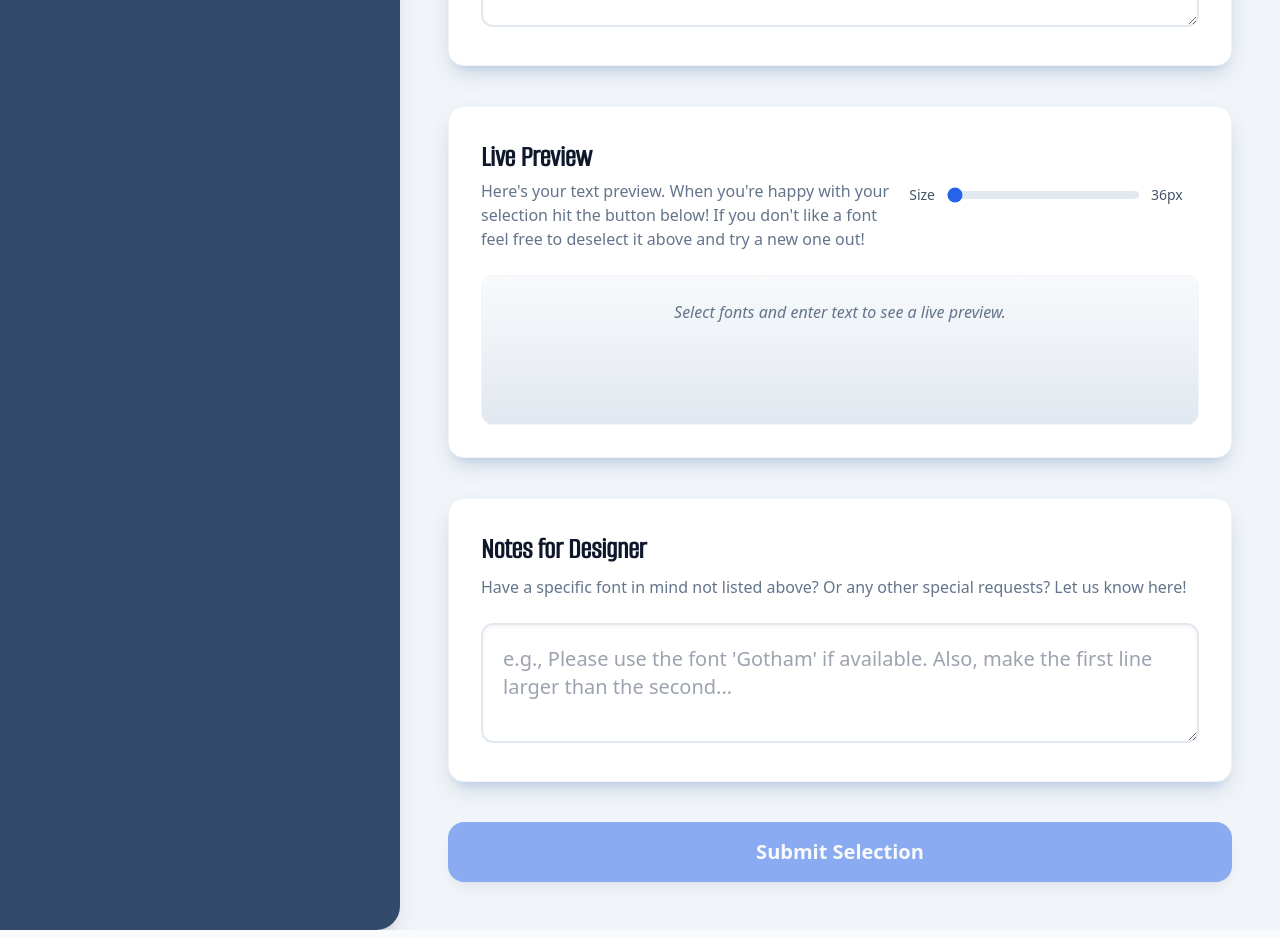
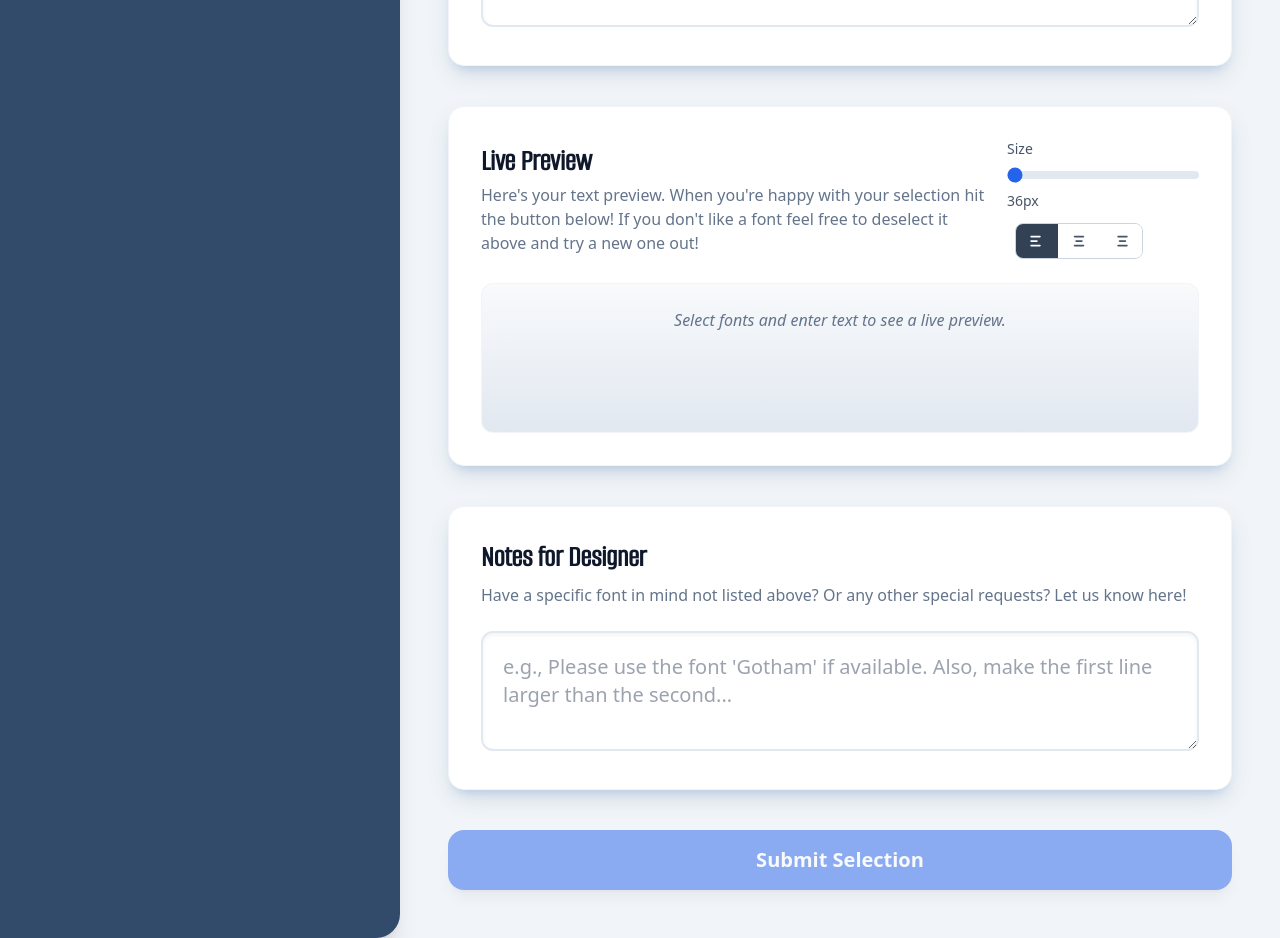
Before and after one commit to Arch-Tom/archfonthub, a React (Vite) app: page / in a window 1280 px wide. Shown: the part 1740-2678 px from the top of the page. Built offline with nearby package versions, Linux system fonts and the light colour scheme; a web font is replaced by a local one.

Commit message:
Add alignment icon controls and SVG alignment support

```diff
--- a/src/App.jsx
+++ b/src/App.jsx
@@ -21,6 +21,52 @@ const FormInput = ({ label, id, value, onChange, required = false, isOptional =
         />
     </div>
 );
+
+// NEW: inline alignment icon (no external icon library)
+const AlignIcon = ({ align = 'left' }) => {
+    const isLeft = align === 'left';
+    const isCenter = align === 'center';
+    const isRight = align === 'right';
+
+    return (
+        <svg
+            width="18"
+            height="18"
+            viewBox="0 0 24 24"
+            aria-hidden="true"
+            focusable="false"
+            className="block"
+        >
+            {/* top line */}
+            <rect
+                x={isLeft ? 3 : isCenter ? 5 : 7}
+                y="5"
+                width="14"
+                height="2.2"
+                rx="1.1"
+                fill="currentColor"
+            />
+            {/* middle line */}
+            <rect
+                x={isLeft ? 3 : isCenter ? 7 : 9}
+                y="11"
+                width="10"
+                height="2.2"
+                rx="1.1"
+                fill="currentColor"
+            />
+            {/* bottom line */}
+            <rect
+                x={isLeft ? 3 : isCenter ? 5 : 7}
+                y="17"
+                width="14"
+                height="2.2"
+                rx="1.1"
+                fill="currentColor"
+            />
+        </svg>
+    );
+};
 
 const App = () => {
     const WORKER_URL = "https://customerfontselection-worker.tom-4a9.workers.dev";
@@ -105,6 +151,10 @@ const App = () => {
     const [selectedFonts, setSelectedFonts] = useState([]);
     const [customText, setCustomText] = useState('');
     const [fontSize, setFontSize] = useState(36);
+
+    // Alignment state
+    const [textAlign, setTextAlign] = useState('left'); // 'left' | 'center' | 'right'
+
     const [customerNotes, setCustomerNotes] = useState('');
     const [message, setMessage] = useState('');
     const [showMessageBox, setShowMessageBox] = useState(false);
@@ -236,6 +286,12 @@ const App = () => {
         const svgWidth = 800;
         let y = padding;
 
+        const aligned = (() => {
+            if (textAlign === 'center') return { x: svgWidth / 2, anchor: 'middle' };
+            if (textAlign === 'right') return { x: svgWidth - padding, anchor: 'end' };
+            return { x: padding, anchor: 'start' };
+        })();
+
         const escapeXml = (unsafe) => unsafe.replace(/[<>&'"]/g, c => {
             switch (c) {
                 case '<': return '&lt;';
@@ -243,6 +299,7 @@ const App = () => {
                 case '&': return '&amp;';
                 case '\'': return '&apos;';
                 case '"': return '&quot;';
+                default: return c;
             }
         });
 
@@ -330,7 +387,7 @@ const App = () => {
                 lines.forEach((line) => {
                     const sanitizedLine = escapeXml(line);
                     contentY += (fontSize * 1.4);
-                    svgElements += `<text x="${padding}" y="${contentY}" font-family="${activeFontFamily}" font-size="${fontSize}" fill="#181717">${sanitizedLine}</text>\n`;
+                    svgElements += `<text x="${aligned.x}" y="${contentY}" text-anchor="${aligned.anchor}" font-family="${activeFontFamily}" font-size="${fontSize}" fill="#181717">${sanitizedLine}</text>\n`;
                 });
 
                 if (fontIndex < selectedFonts.length - 1) {
@@ -559,7 +616,7 @@ const App = () => {
                                         If you don't like a font feel free to deselect it above and try a new one out!
                                     </p>
                                 </div>
-                                <div className="flex items-center gap-3">
+                                <div className="flex items-center gap-3 flex-wrap">
                                     <label htmlFor="fontSizeSlider" className="text-sm font-medium text-slate-600">Size</label>
                                     <input
                                         id="fontSizeSlider"
@@ -572,6 +629,25 @@ const App = () => {
                                         className="w-32 lg:w-48 h-2 bg-slate-200 rounded-lg appearance-none cursor-pointer accent-blue-600"
                                     />
                                     <span className="text-sm font-medium text-slate-600 w-12 text-left">{fontSize}px</span>
+
+                                    {/* Alignment icons (inline row) */}
+                                    <div className="ml-2 inline-flex rounded-lg border border-slate-300 overflow-hidden">
+                                        {(['left', 'center', 'right']).map((a) => (
+                                            <button
+                                                key={a}
+                                                type="button"
+                                                onClick={() => setTextAlign(a)}
+                                                className={`px-3 py-2 text-sm font-semibold transition-colors flex items-center justify-center ${textAlign === a
+                                                    ? 'bg-slate-700 text-white'
+                                                    : 'bg-white text-slate-600 hover:bg-slate-100'
+                                                    }`}
+                                                title={`Align ${a}`}
+                                                aria-label={`Align ${a}`}
+                                            >
+                                                <AlignIcon align={a} />
+                                            </button>
+                                        ))}
+                                    </div>
                                 </div>
                             </div>
 
@@ -636,7 +712,12 @@ const App = () => {
                                                 </div>
                                                 <p
                                                     className="text-slate-800 break-words whitespace-pre-wrap w-full"
-                                                    style={{ fontFamily: activeFontFamily, fontSize: `${fontSize}px`, lineHeight: 1.4 }}
+                                                    style={{
+                                                        fontFamily: activeFontFamily,
+                                                        fontSize: `${fontSize}px`,
+                                                        lineHeight: 1.4,
+                                                        textAlign: textAlign,
+                                                    }}
                                                     dir="auto"
                                                 >
                                                     {customText}
```
